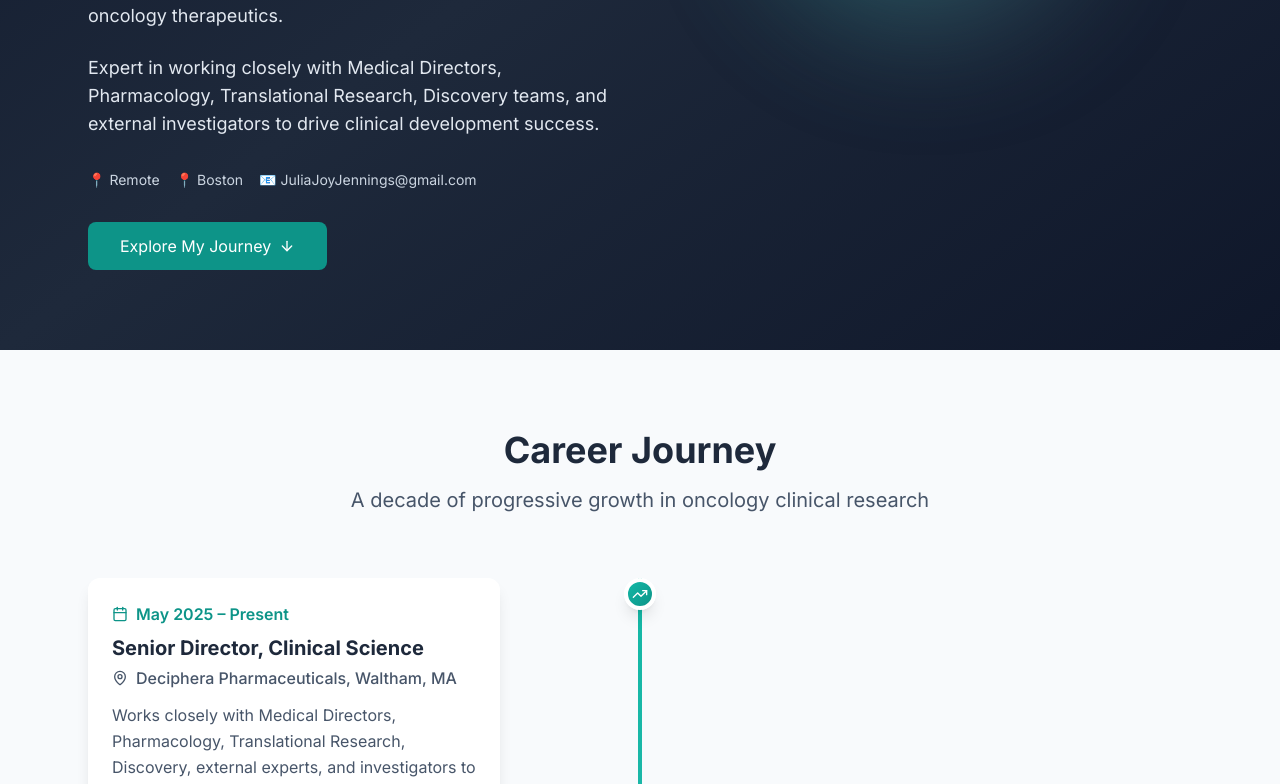
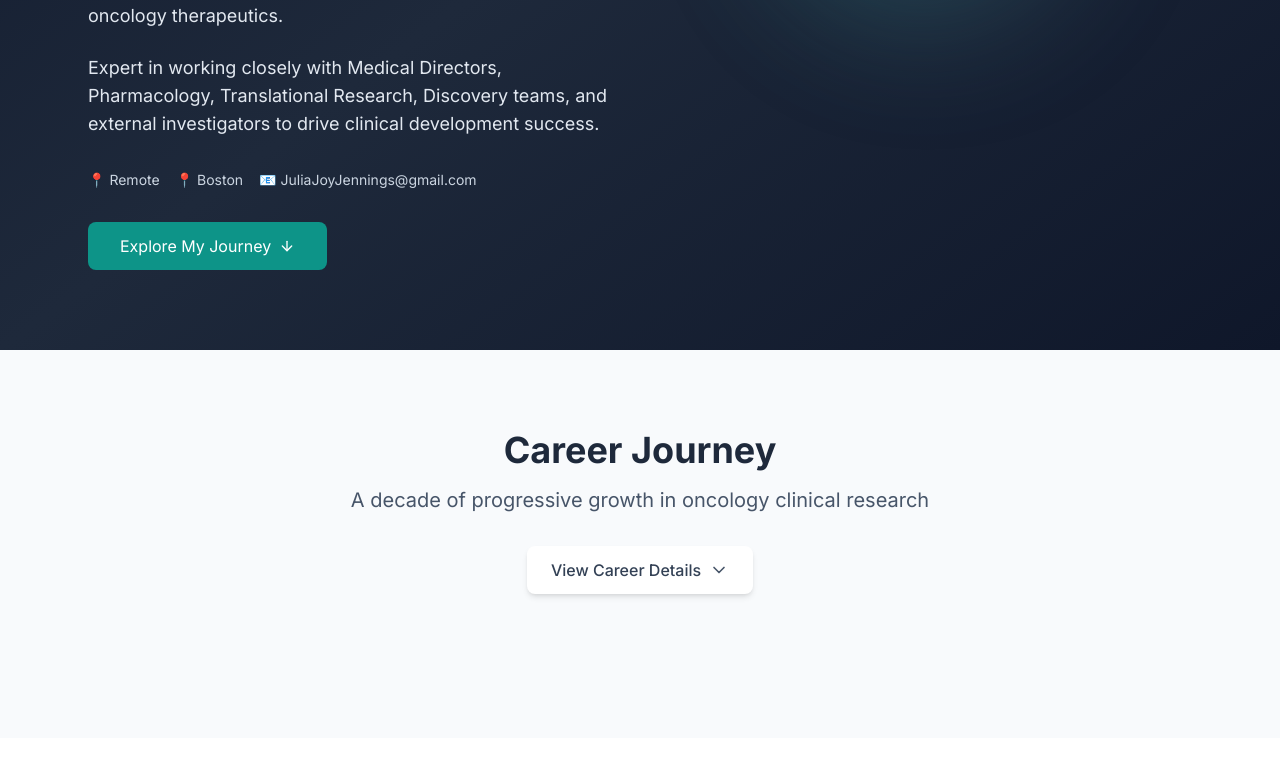
Before and after one commit to JJJennings/JJJennings, a React (Vite) app: page / in a window 1280 px wide. Shown: the part 610-1394 px from the top of the page. Built offline with nearby package versions, Linux system fonts and the light colour scheme.

Commit message:
Career Journey section collapsed by default
Collapse the content of the Career Journey section by default.

```diff
--- a/src/components/CareerTimeline.tsx
+++ b/src/components/CareerTimeline.tsx
@@ -1,7 +1,11 @@
 
-import { Calendar, MapPin, TrendingUp } from 'lucide-react';
+import { Calendar, MapPin, TrendingUp, ChevronDown } from 'lucide-react';
+import { Collapsible, CollapsibleContent, CollapsibleTrigger } from '@/components/ui/collapsible';
+import { useState } from 'react';
 
 const CareerTimeline = () => {
+  const [isOpen, setIsOpen] = useState(false);
+
   const positions = [
     {
       period: "May 2025 – Present",
@@ -120,9 +124,17 @@ const CareerTimeline = () => {
       <div className="max-w-6xl mx-auto px-6">
         <div className="text-center mb-16">
           <h2 className="text-4xl font-bold text-slate-800 mb-4">Career Journey</h2>
-          <p className="text-xl text-slate-600">A decade of progressive growth in oncology clinical research</p>
-        </div>
+          <p className="text-xl text-slate-600 mb-8">A decade of progressive growth in oncology clinical research</p>
 
+          <Collapsible open={isOpen} onOpenChange={setIsOpen}>
+            <CollapsibleTrigger className="flex items-center justify-center space-x-2 bg-white px-6 py-3 rounded-lg shadow-md hover:shadow-lg transition-shadow mx-auto">
+              <span className="text-slate-700 font-medium">
+                {isOpen ? 'Hide Career Details' : 'View Career Details'}
+              </span>
+              <ChevronDown className={`w-5 h-5 text-slate-600 transition-transform duration-200 ${isOpen ? 'rotate-180' : ''}`} />
+            </CollapsibleTrigger>
+
+            <CollapsibleContent className="mt-8">
               <div className="relative">
                 <div className="absolute left-8 md:left-1/2 transform md:-translate-x-1/2 w-1 h-full bg-gradient-to-b from-teal-500 to-slate-400"></div>
 
@@ -165,6 +177,9 @@ const CareerTimeline = () => {
                   ))}
                 </div>
               </div>
+            </CollapsibleContent>
+          </Collapsible>
+        </div>
       </div>
     </section>
   );
```
Lines whose indentation alone changed are shown as unchanged.
